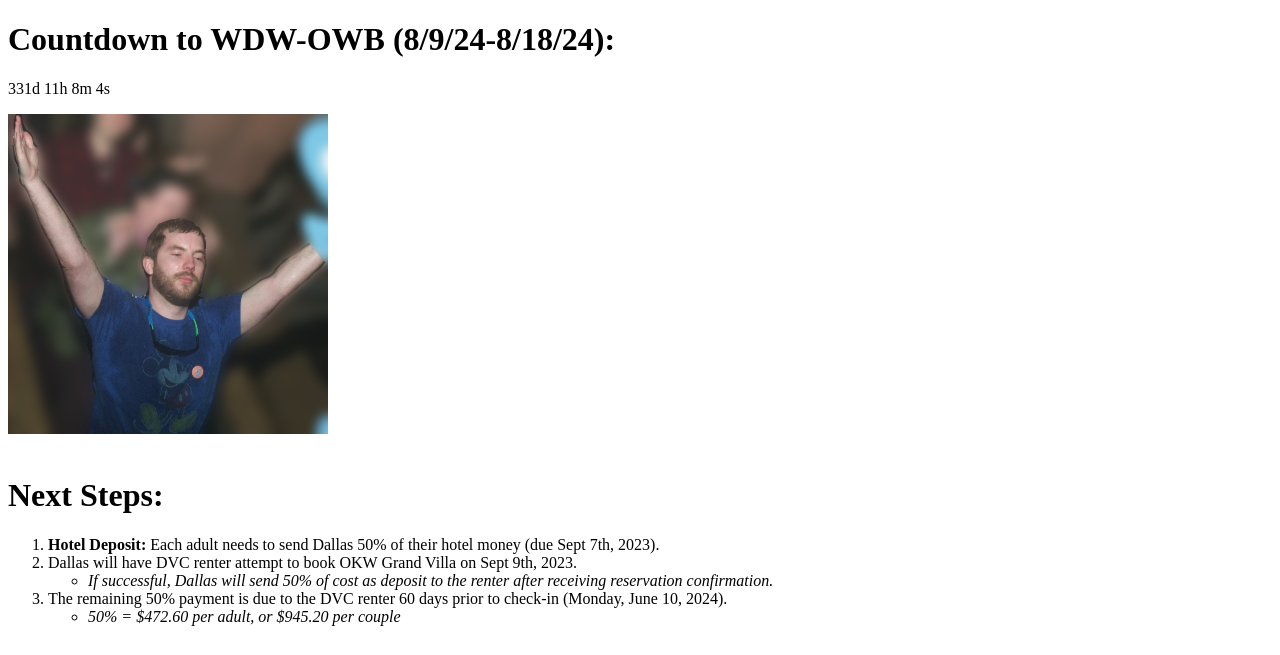
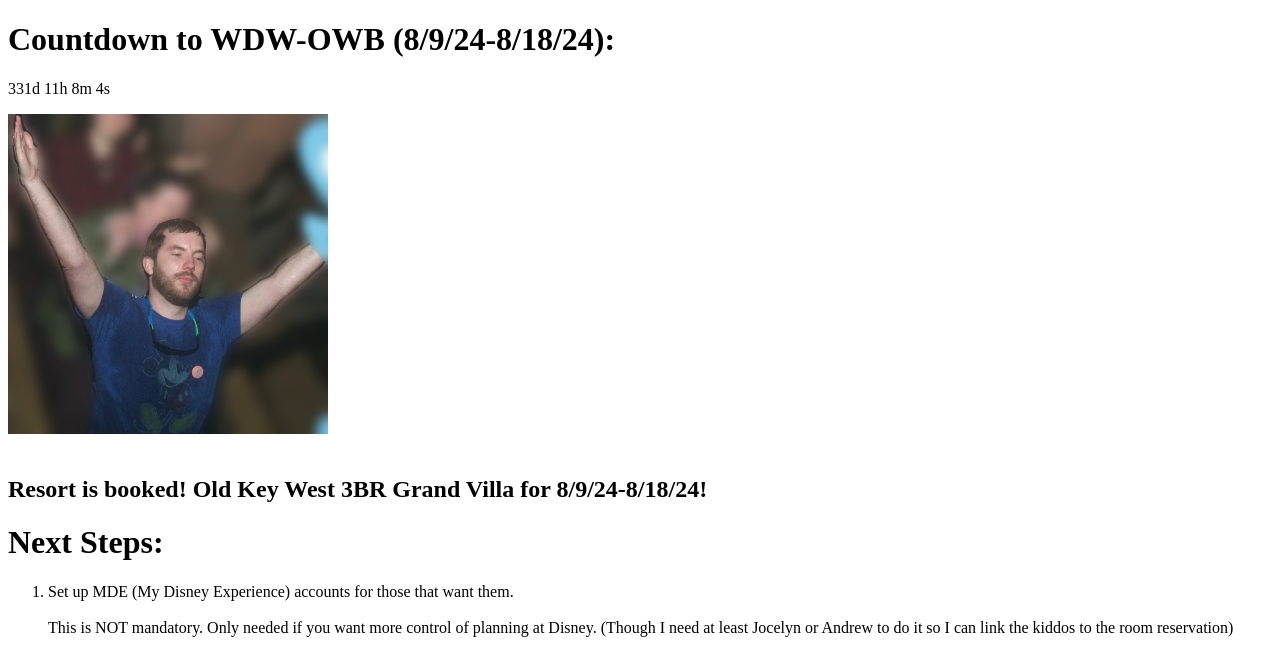
Before and after one commit to dallasodom/wdw2024, a Jekyll site: the page built from index.html, in a window 1280 px wide. Shown: the top 655 px of the page. Built offline with Jekyll 4.4.1, drawn with Linux system fonts in a browser that asks for light colours; some of the changed text lies outside the part shown.

Commit message:
resort booked

```diff
--- a/index.html
+++ b/index.html
@@ -13,22 +13,34 @@
   </div>
   <br />
   <div id="nextSteps" clas="py-4">
-    <h1 class="text-2xl">Next Steps:</h1>
+    <p class="mb-4 mt-6 text-xl font-light leading-relaxed">
+      <h2 class="text-2xl">Resort is booked! Old Key West 3BR Grand Villa for 8/9/24-8/18/24!</h2>
+    </p>
+
+    <p class="mb-4 mt-0 text-base font-light leading-relaxed">
+      <h1 class="text-3xl">Next Steps:</h1>
       <p>
         <ol class="space-y-4 list-decimal list-inside">
-      <li class="checkmarkIcon listImage">
-      <strong>Hotel Deposit:</strong> Each adult needs to send Dallas 50% of their hotel money (due Sept 7th, 2023).
+          <li>
+            Set up MDE (My Disney Experience) accounts for those that want them.
+            <br/><br/>
+            This is NOT mandatory. Only needed if you want more control of planning at Disney. (Though I need at least Jocelyn or Andrew to do it so I can link the kiddos to the room reservation)
+            <br/><br/>
+            Users currently <strong>without</strong> accounts:
+            <ul class="pl-5 mt-2 space-y-1 list-disc list-inside">
+              <li>
+                Jocelyn, Andrew, Aubrey, Austin (the kids will go on one of the parent's accts)
               </li>
               <li>
-        Dallas will have DVC renter attempt to book OKW Grand Villa on Sept 9th, 2023.
-        <ul class="pl-5 mt-2 space-y-1 list-disc list-inside">
+                Brandon
+              </li>
               <li>
-            <i>If successful, Dallas will send 50% of cost as deposit to the renter after receiving reservation confirmation.</i>
+                BDO
               </li>
             </ul>
           </li>
           <li>
-        The remaining 50% payment is due to the DVC renter 60 days prior to check-in (Monday, June 10, 2024).
+            The remaining 50% of hotel payment is due to the DVC renter 60 days prior to check-in (Monday, June 10, 2024).
             <ul class="pl-5 mt-2 space-y-1 list-disc list-inside">
               <li>
                 <i>50% = $472.60 per adult, or $945.20 per couple</i>
@@ -78,6 +90,7 @@
               </li> -->
         </ol>
     </p>
+  </p>
   </div>
   <br />
   <a class="text-blue-500 no-underline hover:underline hover:text-blue-700 visited:text-purple-600" href="{{ "/the-spreadsheet" | relative_url }}">(link to the Google Spreadsheet)</a>
```
Lines whose indentation alone changed are shown as unchanged.
